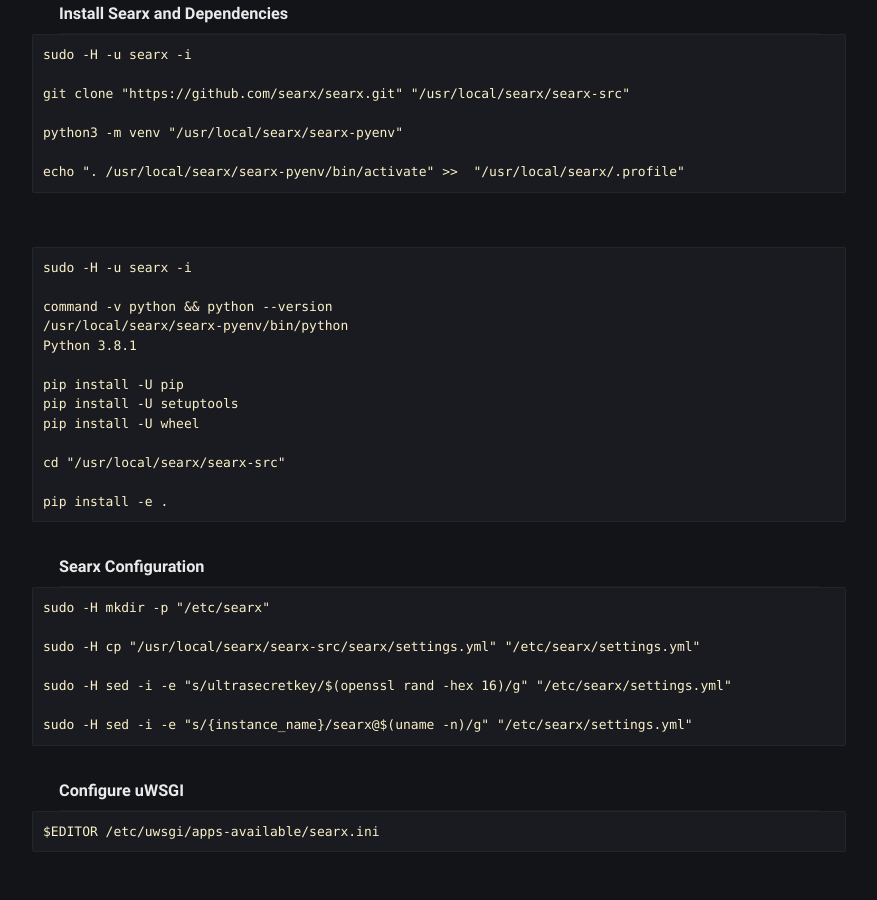
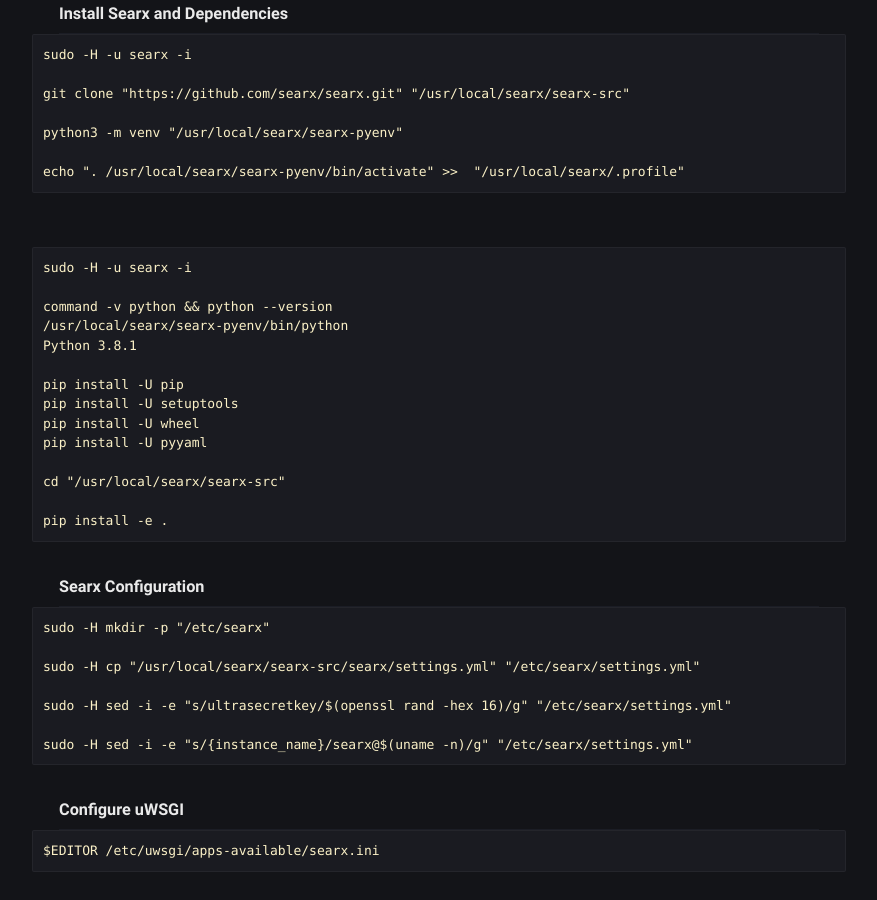
Before and after one commit to robert-marshall/xyz, a Jekyll site: the page built from _posts/install-searx-on-debian/2020-12-11-install-searx-on-debian.md, in a window 1280 px wide and 900 px high, scrolled down 1125 px. Shown: the whole window, without its empty margins (201-1078 px from the left). Built offline with Jekyll 4.4.1, drawn with Linux system fonts in a browser that asks for light colours.

```diff
--- a/_posts/install-searx-on-debian/2020-12-11-install-searx-on-debian.md
+++ b/_posts/install-searx-on-debian/2020-12-11-install-searx-on-debian.md
@@ -61,6 +61,7 @@
 pip install -U pip
 pip install -U setuptools
 pip install -U wheel
+pip install -U pyyaml
 
 cd "/usr/local/searx/searx-src"
 
```
